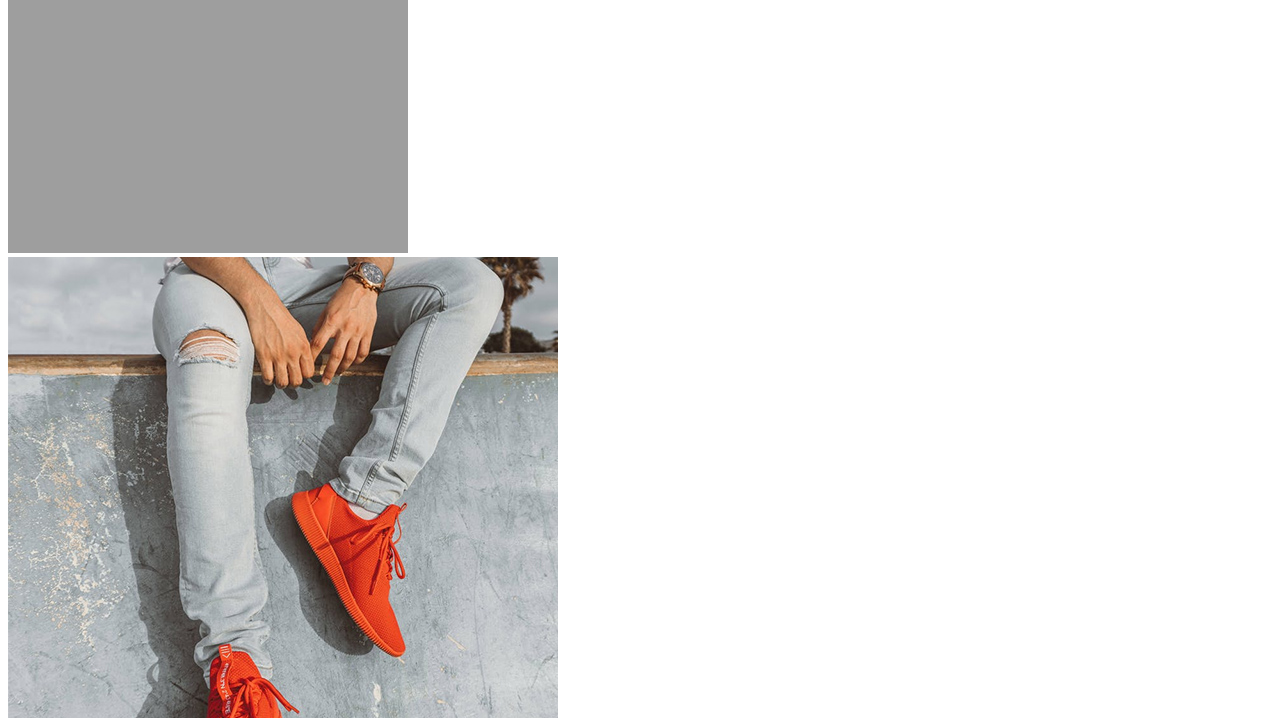
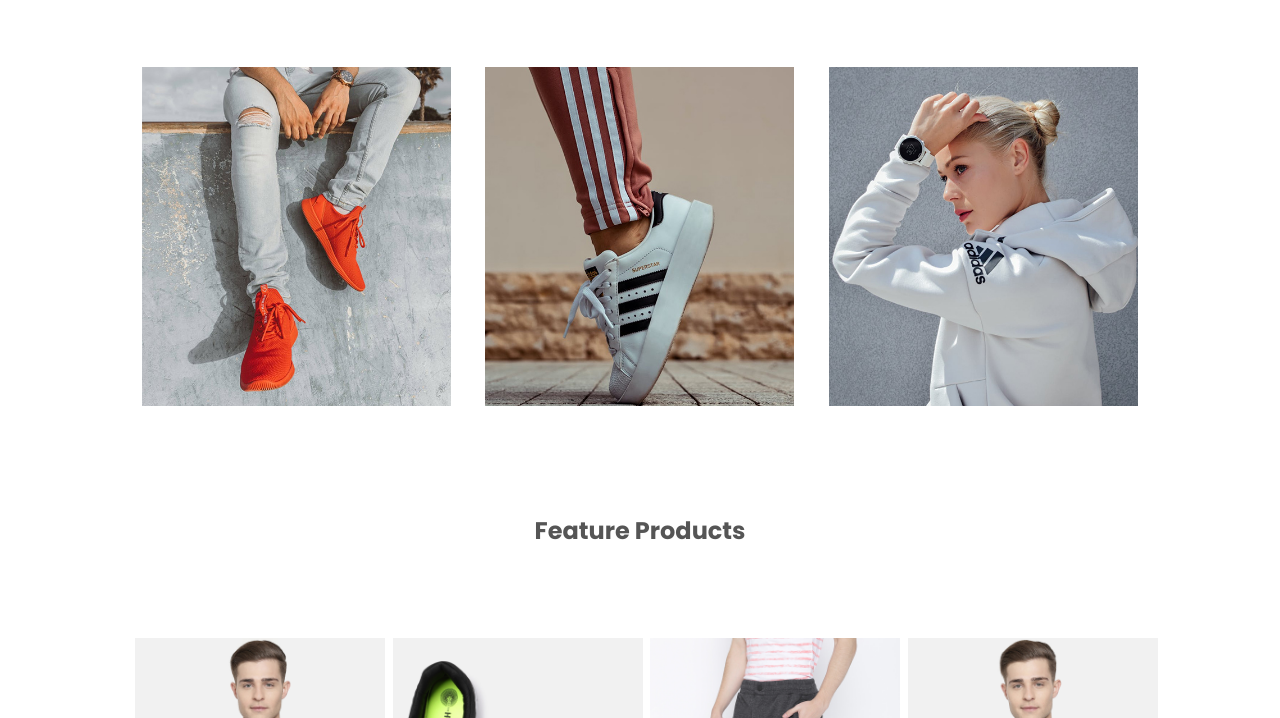
Before and after one commit to Debasish-Debu/Sports-Arena, a plain HTML site: page index.html in a window 1280 px wide. Shown: the part 485-1203 px from the top of the page. Drawn offline with Linux system fonts and the light colour scheme; the site is published under a folder, as on GitHub Pages, so addresses that start at the root find nothing; a web font is replaced by a local one.

Commit message:
Update index.html

```diff
--- a/index.html
+++ b/index.html
@@ -5,7 +5,7 @@
     <meta http-equiv="X-UA-Compatible" content="IE=edge">
     <meta name="viewport" content="width=device-width, initial-scale=1.0">
     <title>Sports Arena</title>
-    <link rel="stylesheet" href="/assests/style.css">
+    <link rel="stylesheet" href="assests/style.css">
     <link href="https://fonts.googleapis.com/css2?family=Kaisei+Tokumin:wght@400;500;700&family=Poppins:ital,wght@0,100;0,200;0,400;0,500;0,700;1,100;1,200;1,600&display=swap" rel="stylesheet">
     <link rel="stylesheet" href="https://stackpath.bootstrapcdn.com/font-awesome/4.7.0/css/font-awesome.min.css">
 
```
